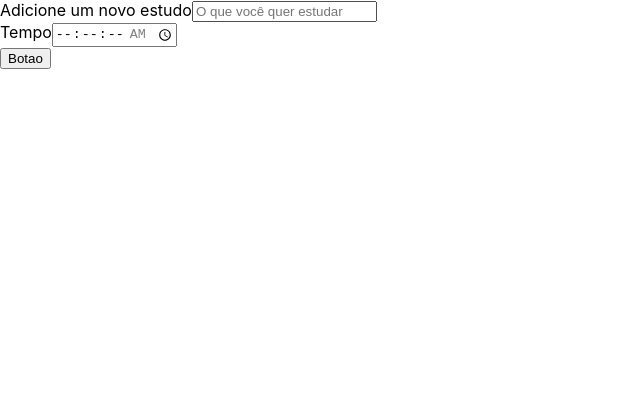
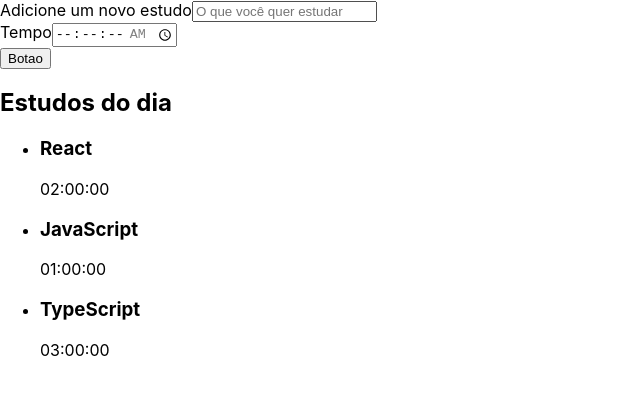
Before and after one commit to joaolucas14/alura-studies, a React (Create React App) app: page / in a window 1280 px wide. Shown: the top 394 px of the page, without its empty margins (0-640 px from the left). Built offline with nearby package versions, Linux system fonts and the light colour scheme.

Commit message:
criando o componente lista de forma dinamica

```diff
--- a/src/App.tsx
+++ b/src/App.tsx
@@ -1,9 +1,11 @@
 import Formulario from "./components/Formulario";
+import Lista from "./components/Lista";
 
 function App() {
   return (
     <div className="App">
       <Formulario />
+      <Lista />
     </div>
   );
 }
--- /dev/null
+++ b/src/components/Lista/index.tsx
@@ -0,0 +1,29 @@
+export default function Lista() {
+  const tarefas = [
+    {
+      tarefa: "React",
+      tempo: "02:00:00",
+    },
+    {
+      tarefa: "JavaScript",
+      tempo: "01:00:00",
+    },
+    {
+      tarefa: "TypeScript",
+      tempo: "03:00:00",
+    },
+  ];
+  return (
+    <aside>
+      <h2>Estudos do dia</h2>
+      <ul>
+        {tarefas.map((item, index) => (
+          <li key={index}>
+            <h3>{item.tarefa}</h3>
+            <span>{item.tempo}</span>
+          </li>
+        ))}
+      </ul>
+    </aside>
+  );
+}
```
